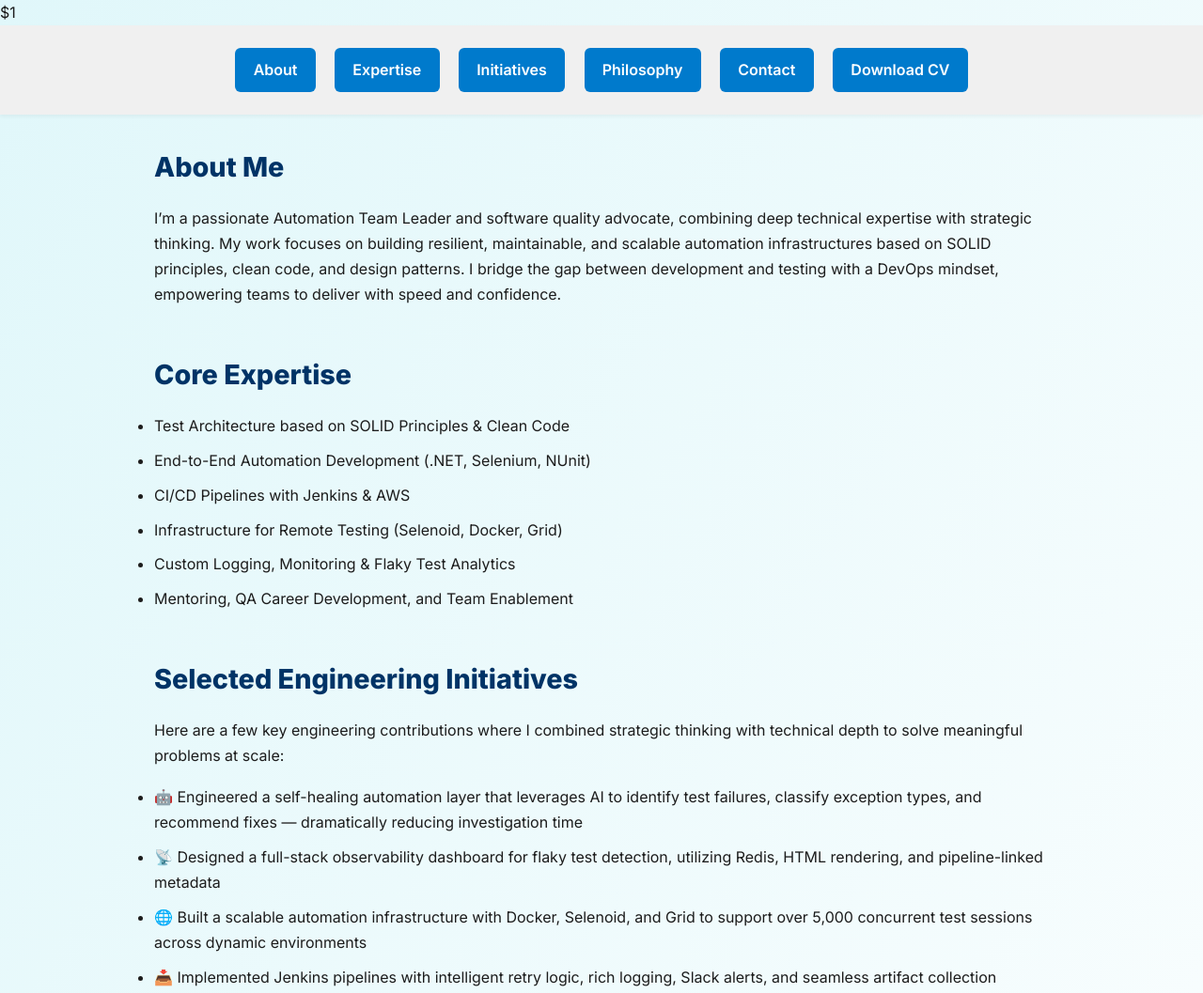
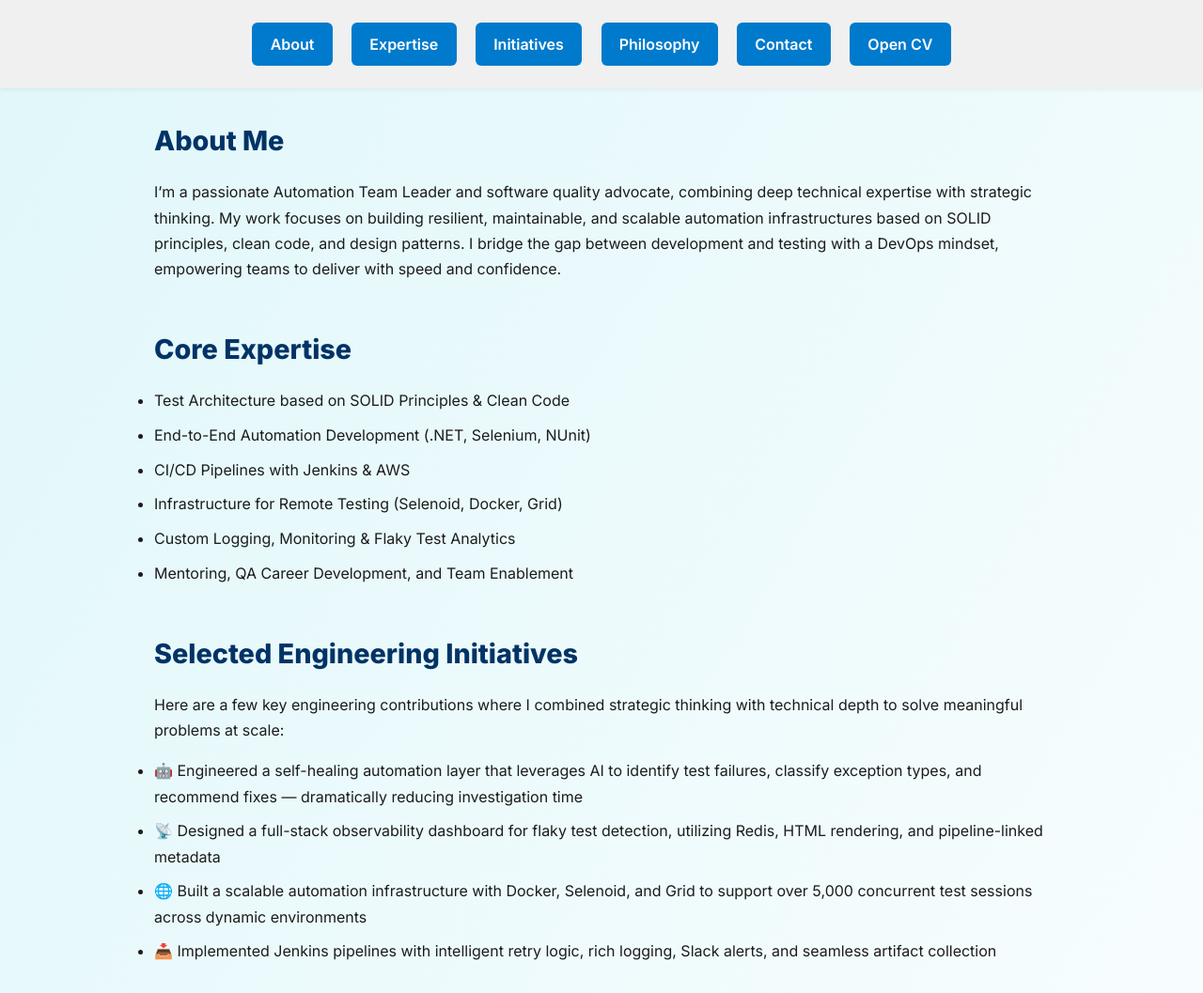
Before and after one commit to adiel122/adiel-haymi.github.io, a plain HTML site: page index.html in a window 1280 px wide. Shown: the top 1057 px of the page at 94% size. Drawn offline with nearby package versions, Linux system fonts and the light colour scheme.

Commit message:
Update index.html

```diff
--- a/index.html
+++ b/index.html
@@ -132,7 +132,6 @@
 }
   </style>
 </head>
-$1
 
   <nav style="background: #f0f0f0; padding: 1rem; text-align: center; position: sticky; top: 0; z-index: 1000; box-shadow: 0 2px 4px rgba(0,0,0,0.05);">
     <a href="#about" class="btn">About</a>
@@ -140,7 +139,7 @@ $1
     <a href="#initiatives" class="btn">Initiatives</a>
     <a href="#philosophy" class="btn">Philosophy</a>
     <a href="#contact" class="btn">Contact</a>
-    <a href="cv/Adiel_Haymi_CV.pdf" class="btn" target="_blank">Download CV</a>
+    <a href="cv/Adiel_Haymi_CV.pdf" class="btn" target="_blank">Open CV</a>
   </nav>
 
 
```
